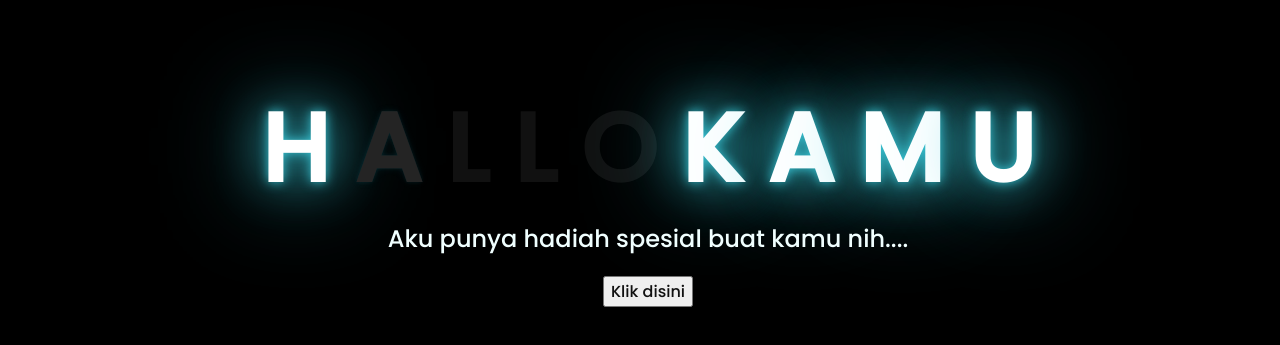
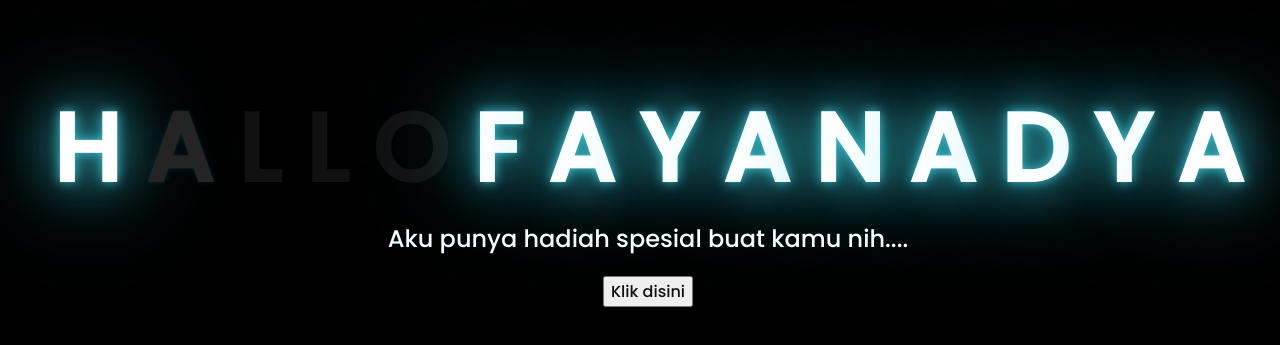
Before and after one commit to rizkinurfauzi/someone.github-io, a plain HTML site: page index.html in a window 1280 px wide. Shown: the part 217-562 px from the top of the page. Drawn offline with Linux system fonts and the light colour scheme.

Commit message:
Update index.html

```diff
--- a/index.html
+++ b/index.html
@@ -16,10 +16,15 @@
         <span>L</span>
         <span>L</span>
         <span>O</span>
-        <span>K</span>
+        <span>F</span>
         <span>A</span>
-        <span>M</span>
-        <span>U</span>
+        <span>Y</span>
+        <span>A</span>
+        <span>N</span>
+        <span>A</span>
+        <span>D</span>
+        <span>Y</span>
+        <span>A</span>
     </div>
     <div class="description">
         <span>Aku punya hadiah spesial buat kamu nih....</span>
```
